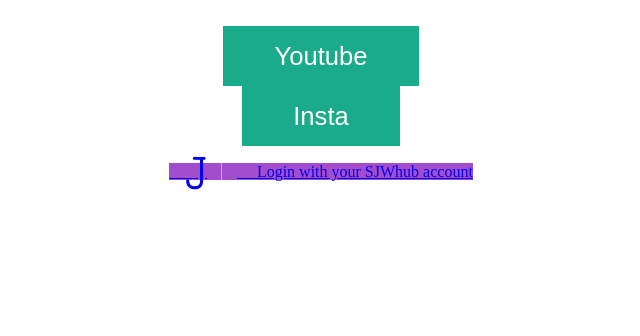
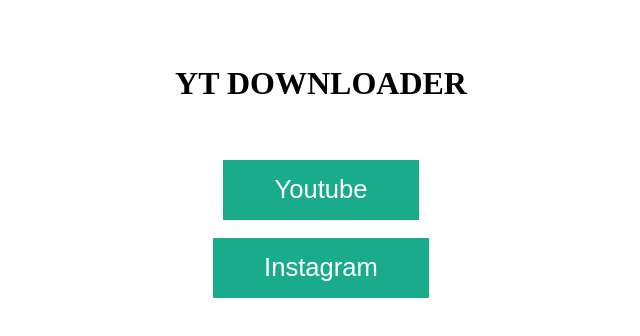
Before and after one commit to Raashee/downloader, a plain HTML site: page index.html in a window 1280 px wide. Shown: the whole page, without its empty margins (319-959 px from the left). Drawn offline with Linux system fonts and the light colour scheme.

Commit message:
Tottally changing

```diff
--- a/index.html
+++ b/index.html
@@ -1,33 +1,26 @@
 <!DOCTYPE html>
-<html lang="en">
+<html lang="en" >
 <head>
   <meta charset="UTF-8">
-   <meta name="viewport" content="width=device-width, initial-scale=1">
-  <title>Downloader</title>
+  <title>raashii-downloader</title>
 
-  <!-- HTML -->
- <link rel="stylesheet"
-  href="https://fonts.googleapis.com/css?family=Mouse Memoirs">
+  <link rel="stylesheet" href="style.css"></link>
 
-  <link rel="stylesheet" href="style.css">
-  </head>
+<link rel='stylesheet' href='https://fonts.googleapis.com/css?family=Montserrat:500,700&amp;display=swap'><link rel="stylesheet" href="./style.css">
 
+</head>
 <body>
-<div align="center">
 
-  <button class="button" onclick="window.location.href='http://www.example.com';">Youtube</button>
-  <br>
-  <button class="button">Insta </button>
-</div>
-<a href="something" class="button7" style="background-color:#a24dcc">
- <span style="font-size:3em; font-family:'Comic Sans MS'; border-right:1px solid rgba(255,255,255,0.5); padding-right:0.3em; margin-right:0.3em; vertical-align:middle">J</span>
- Login with your SJWhub account
-</a>
-  <!-- Custom Styles -->
+  <br><br>
+  <div class="segment">
+    <h1>YT DOWNLOADER</h1>
+  </div>
+  <br><br>
+  <button class="red" onclick="window.location='/youtube'" type="button"><i class="icon ion-md-lock"></i> Youtube </button>
+  <br><br>
+  <button onclick="window.location='/youtube'" class="blue" type="button"><i class="icon ion-md-lock"></i> Instagram</button>
 
 
 
-  <!-- Project -->
-
 </body>
 </html>
```
